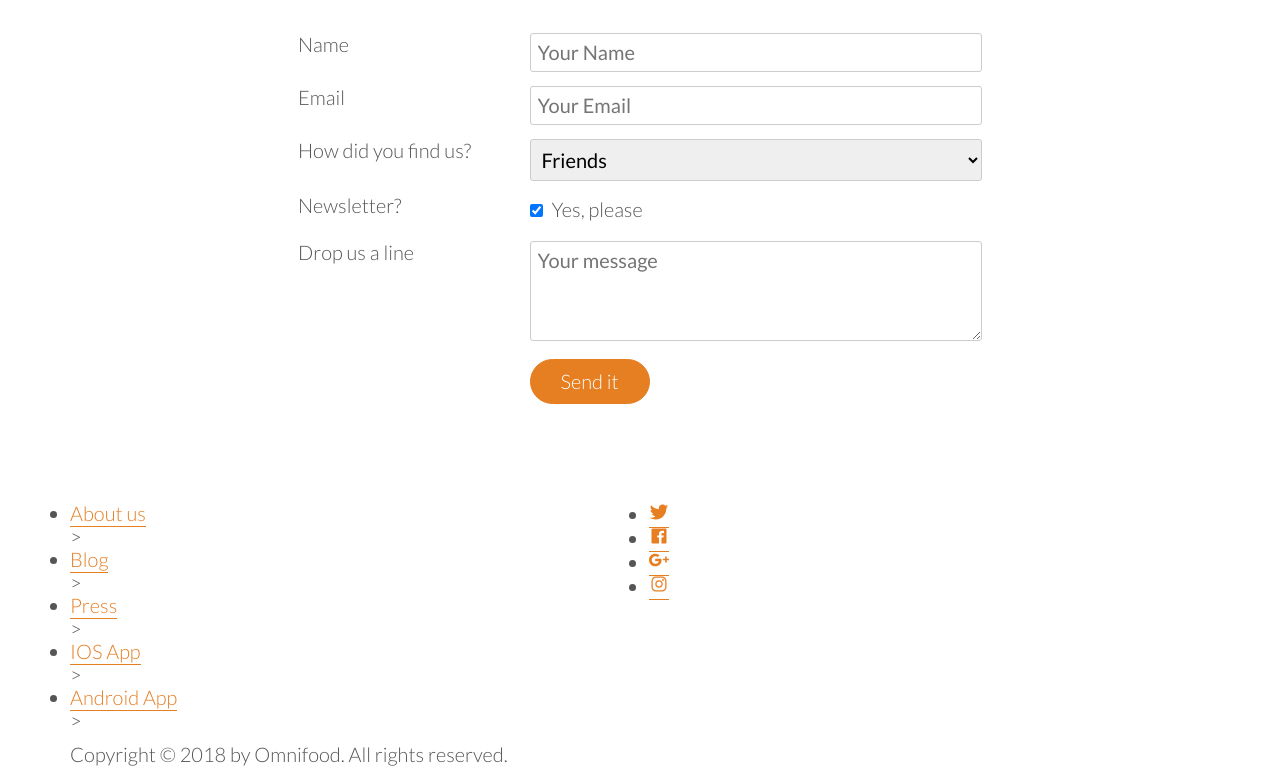
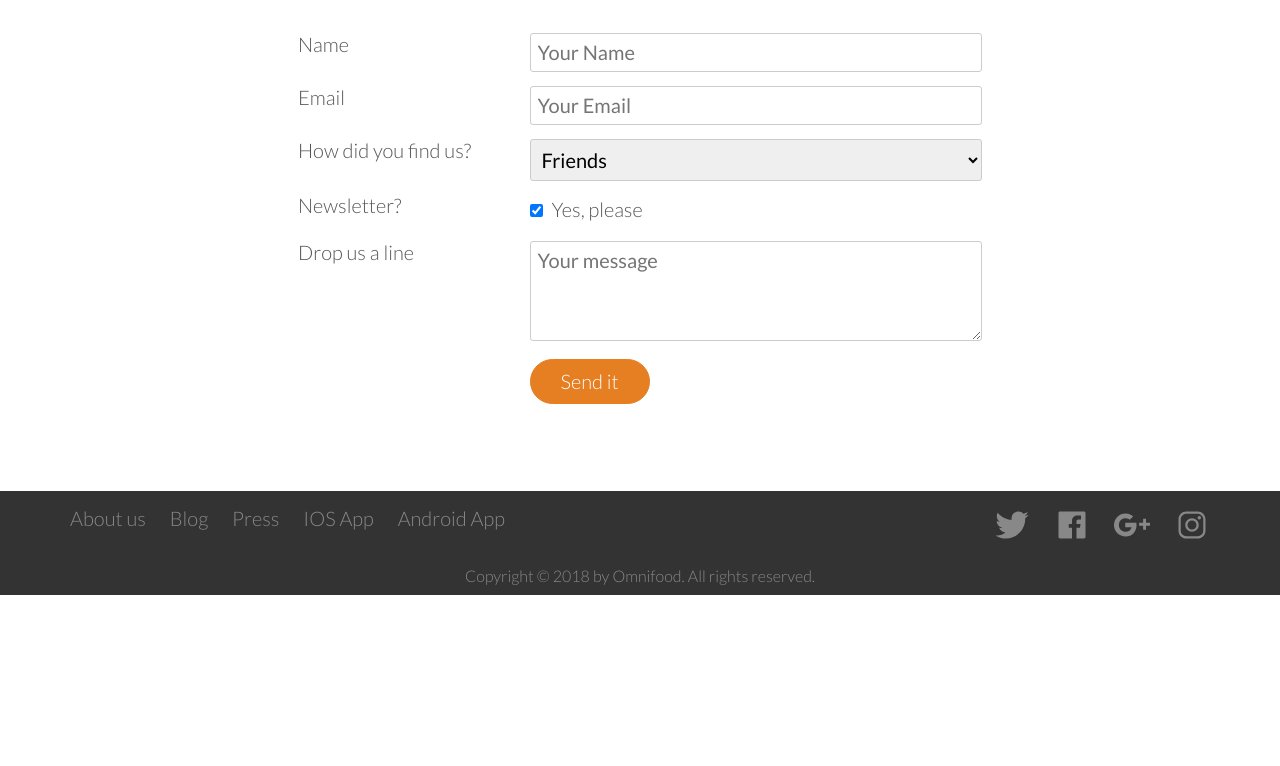
Before and after one commit to JeffreyPWagner/HTML-CSS-Practice, a plain HTML site: page index.html in a window 1280 px wide. Shown: the part 4704-5470 px from the top of the page. After the commit the page ends 5299 px from the top, so only its background shows below. Drawn offline with nearby package versions, Linux system fonts and the light colour scheme.

Commit message:
formatted footer

```diff
--- a/Resources/css/style.css
+++ b/Resources/css/style.css
@@ -484,3 +484,76 @@ input[type=checkbox] {
 *:focus {
     outline: none;
 }
+
+/*------------------------------------- */
+/*FOOTER*/
+/*------------------------------------- */
+
+footer {
+    background-color: #333;
+    padding: 5px;
+}
+
+.footer-nav {
+    list-style: none;
+    float: left;
+}
+
+.social-links {
+    list-style: none;
+    float: right;
+}
+
+.footer-nav li,
+.social-links li {
+    display: inline-block;
+    margin-right: 20px;
+}
+
+.footer-nav li:last-child,
+.social-links li:last-child {
+    margin: 0;
+}
+
+.footer-nav li a:link,
+.footer-nav li a:visited,
+.social-links li a:link,
+.social-links li a:visited {
+    text-decoration: none;
+    border: 0;
+    color: #888;
+    transition: color 0.2s;
+}
+
+.footer-nav li a:hover,
+.footer-nav li a:active {
+    color: #ddd;
+}
+
+.social-links li a:link,
+.social-links li a:visited {
+    font-size: 180%;
+}
+
+.facebook:hover {
+    color: #3b5998;
+}
+
+.twitter:hover {
+    color: #00aced;
+}
+
+.googleplus:hover {
+    color: #dd4b39;
+}
+
+.instagram:hover {
+    color: #517fa4;
+}
+
+footer p {
+    color: #888;
+    text-align: center;
+    font-size: 80%;
+    margin: 5px 0;
+}
--- a/index.html
+++ b/index.html
@@ -382,19 +382,19 @@
             <div class="row">
                 <div class="col span-1-of-2">
                     <ul class="footer-nav">
-                        <li><a href="#">About us</a></li>>
-                        <li><a href="#">Blog</a></li>>
-                        <li><a href="#">Press</a></li>>
-                        <li><a href="#">IOS App</a></li>>
-                        <li><a href="#">Android App</a></li>>
+                        <li><a href="#">About us</a></li>
+                        <li><a href="#">Blog</a></li>
+                        <li><a href="#">Press</a></li>
+                        <li><a href="#">IOS App</a></li>
+                        <li><a href="#">Android App</a></li>
                     </ul>
                 </div>
                 <div class="col span-1-of-2">
                     <ul class="social-links">
-                        <li><a href="#"><ion-icon name="logo-twitter"></ion-icon></a></li>
-                        <li><a href="#"><ion-icon name="logo-facebook"></ion-icon></a></li>
-                        <li><a href="#"><ion-icon name="logo-googleplus"></ion-icon></a></li>
-                        <li><a href="#"><ion-icon name="logo-instagram"></ion-icon></a></li>
+                        <li><a href="#"><ion-icon name="logo-twitter" class="twitter"></ion-icon></a></li>
+                        <li><a href="#"><ion-icon name="logo-facebook" class="facebook"></ion-icon></a></li>
+                        <li><a href="#"><ion-icon name="logo-googleplus" class="googleplus"></ion-icon></a></li>
+                        <li><a href="#"><ion-icon name="logo-instagram" class="instagram"></ion-icon></a></li>
                     </ul>
                 </div>
             </div>
```
